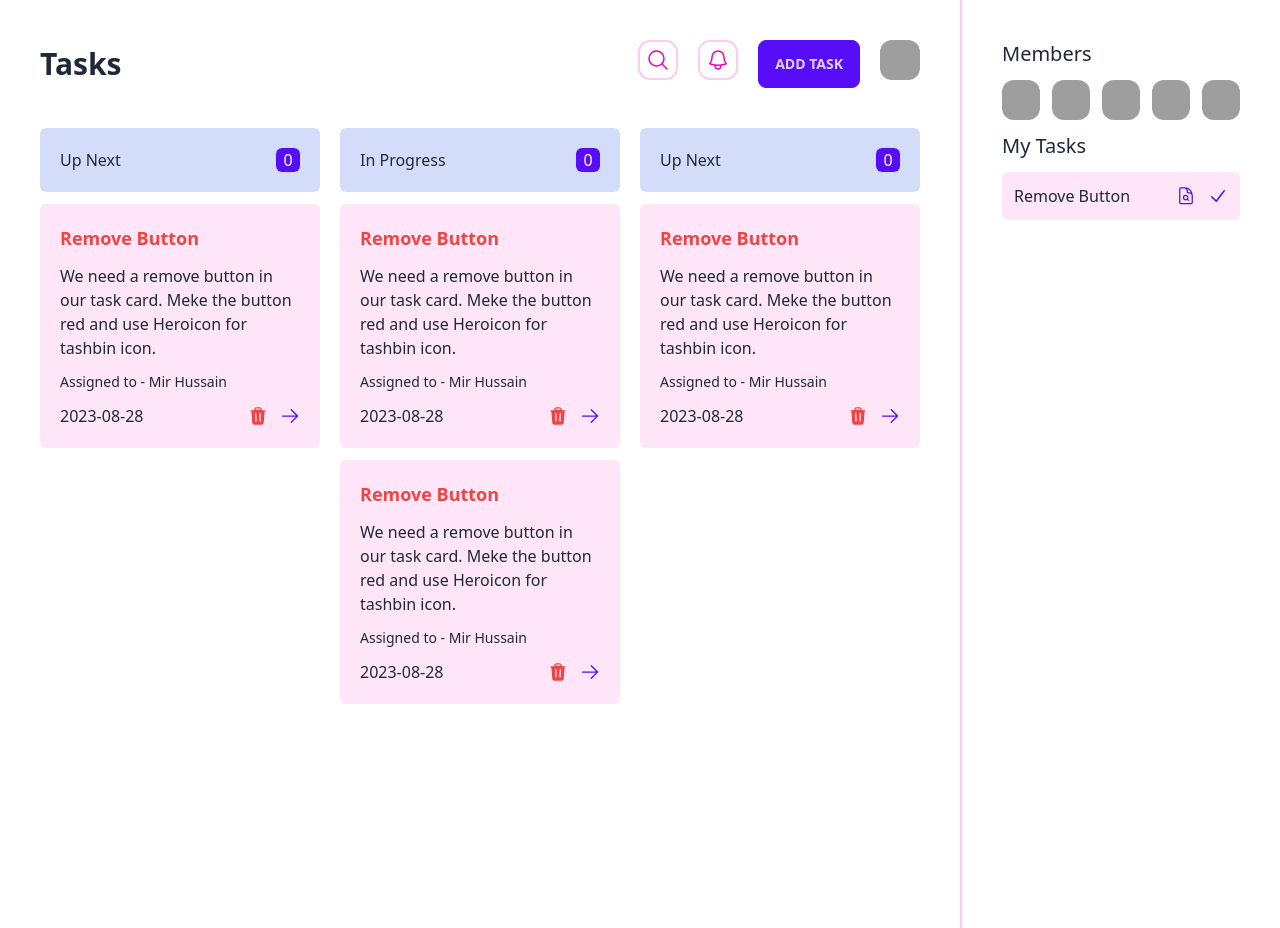
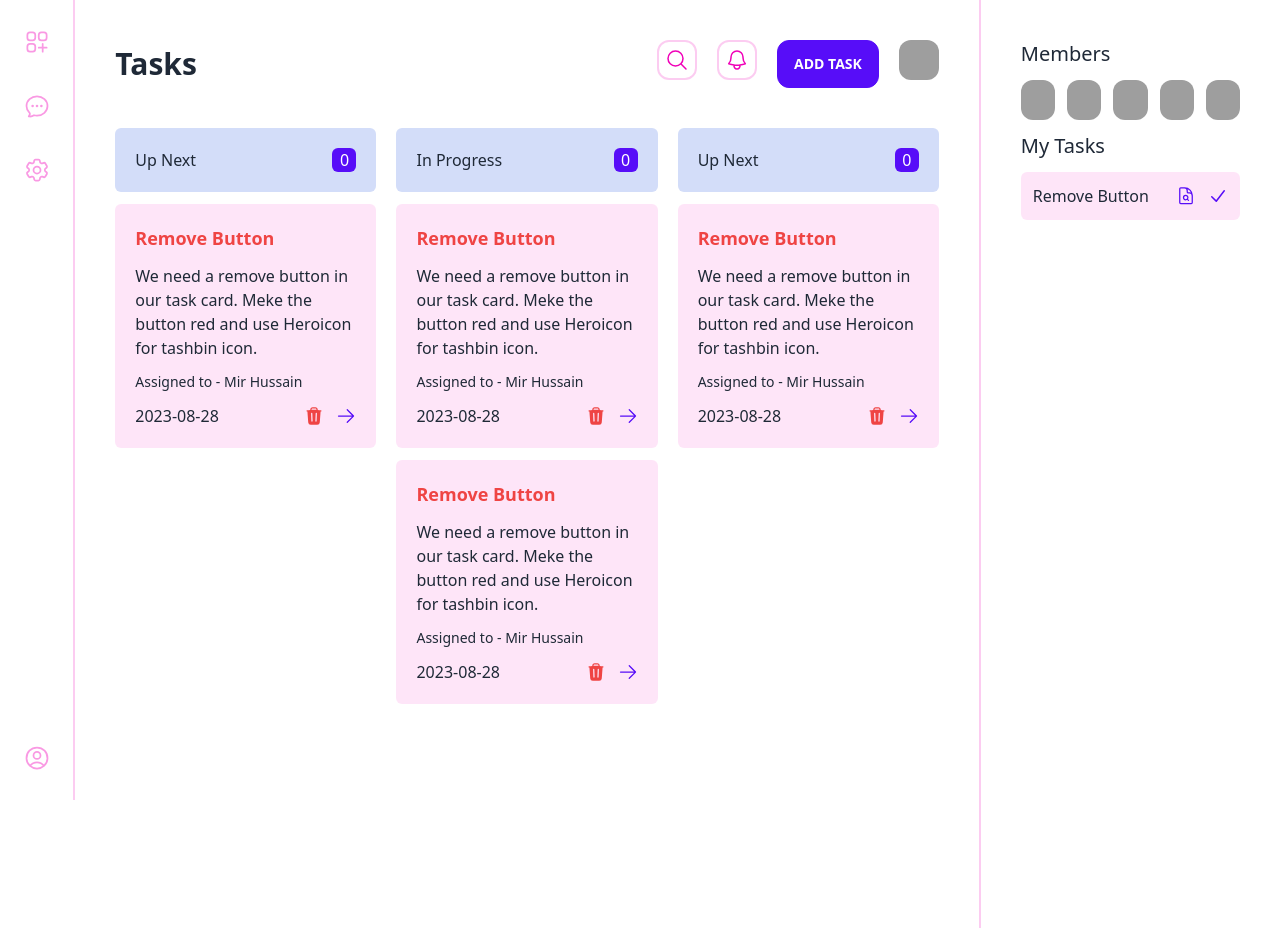
Before and after one commit to RafatRU42/task-manager, a React (Vite) app: page /taskDashboard in a window 1280 px wide. Built offline with nearby package versions, Linux system fonts and the light colour scheme; grey boxes are pictures that could not be loaded; a web font is replaced by a local one.

Commit message:
static part of task dashboard is completed

```diff
--- a/src/Layout/TaskLayout.tsx
+++ b/src/Layout/TaskLayout.tsx
@@ -1,9 +1,15 @@
-import React from 'react'
+import Sidebar from '../Pages/Sidebar'
+import { Outlet } from 'react-router-dom'
 
 const TaskLayout = () => {
   return (
-    <div>
-
+    <div className="flex">
+      <div className="w-[80px]">
+        <Sidebar />
+      </div>
+      <div className="w-full">
+        <Outlet />
+      </div>
     </div>
   )
 }
--- a/src/Pages/Navbar.tsx
+++ b/src/Pages/Navbar.tsx
@@ -10,7 +10,7 @@ const Navbar = () => {
   </div>
   <div className="flex-none mr-10">
     <div>
-      <Link className='text-lg another-font mr-5' to={'/makeTask'}>Make Task</Link>
+      <Link className='text-lg another-font mr-5' to={'/taskDashboard'}>Make Task</Link>
       <Link className='bg-info p-5 another-font text-lg text-white' to={'/signUp'}>Get Task Manager for Free</Link>
     </div>
 
--- a/src/Pages/Sidebar.tsx
+++ b/src/Pages/Sidebar.tsx
@@ -1,8 +1,54 @@
-import React from 'react'
+import { NavLink } from 'react-router-dom'
+import { SquaresPlusIcon, ChatBubbleOvalLeftEllipsisIcon,Cog6ToothIcon,UserCircleIcon } from '@heroicons/react/24/outline';
+
 
 const Sidebar = () => {
   return (
-    <div>Sidebar</div>
+    <div className="h-screen sticky top-0 border-r-2 border-secondary/20">
+      <div className="flex flex-col items-center gap-5 h-full py-5">
+        {/* <img src={logo} alt="logo" /> */}
+        <NavLink
+          to="/"
+          className={({ isActive }) =>
+            isActive
+              ? 'p-2 rounded-2xl bg-primary text-white cursor-pointer'
+              : 'p-2 rounded-2xl group hover:bg-primary text-secondary/40 cursor-pointer transition-all'
+          }
+        >
+          <SquaresPlusIcon className="h-7 w-7 group-hover:text-white" />
+        </NavLink>
+        <NavLink
+          to="/chat"
+          className={({ isActive }) =>
+            isActive
+              ? 'p-2 rounded-2xl bg-primary text-white cursor-pointer'
+              : 'p-2 rounded-2xl group hover:bg-primary text-secondary/40 cursor-pointer transition-all'
+          }
+        >
+          <ChatBubbleOvalLeftEllipsisIcon className="h-7 w-7 group-hover:text-white " />
+        </NavLink>
+        <NavLink
+          to="/settings"
+          className={({ isActive }) =>
+            isActive
+              ? 'p-2 rounded-2xl bg-primary text-white cursor-pointer'
+              : 'p-2 rounded-2xl group hover:bg-primary text-secondary/40 cursor-pointer transition-all'
+          }
+        >
+          <Cog6ToothIcon className="h-7 w-7 group-hover:text-white " />
+        </NavLink>
+        <NavLink
+          to="/profile"
+          className={({ isActive }) =>
+            isActive
+              ? 'p-2 rounded-2xl bg-primary text-white cursor-pointer mt-auto'
+              : 'p-2 rounded-2xl group hover:bg-primary text-secondary/40 cursor-pointer transition-all  mt-auto'
+          }
+        >
+          <UserCircleIcon className="h-7 w-7 group-hover:text-white " />
+        </NavLink>
+      </div>
+    </div>
   )
 }
 
--- a/src/index.css
+++ b/src/index.css
@@ -1,6 +1,19 @@
 @tailwind base;
 @tailwind components;
 @tailwind utilities;
+
+
+.btn {
+  @apply rounded-xl h-10 px-4 grid place-content-center font-semibold  transition-all;
+}
+
+.btn-primary {
+  @apply bg-primary text-white;
+}
+
+.btn-danger {
+  @apply bg-red-500 text-white;
+}
 
 .my-font {
   /* font-family: 'Jost', sans-serif; */
```
Also changed, not shown: src/Routes/Routes.tsx (+7 -0 lines).
